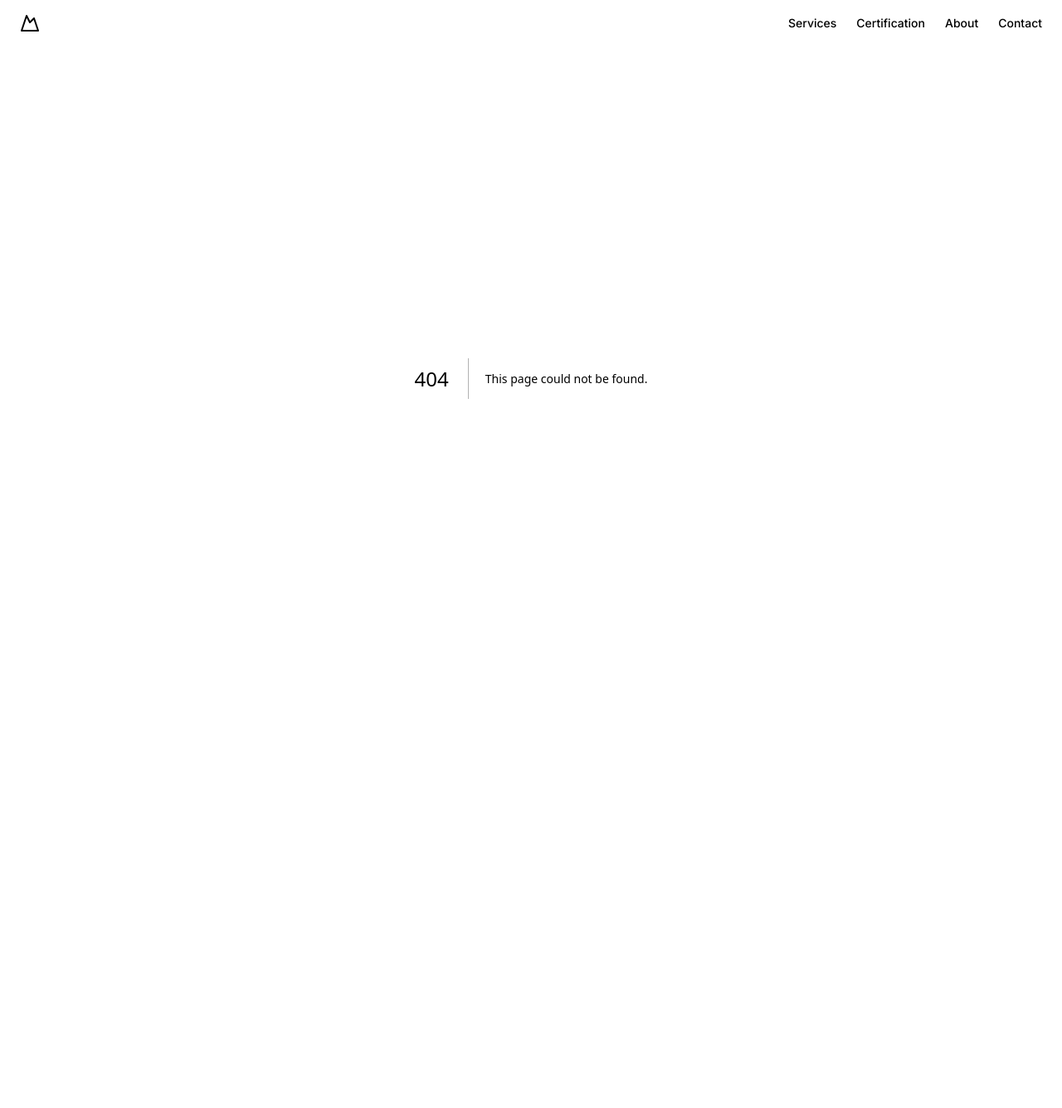
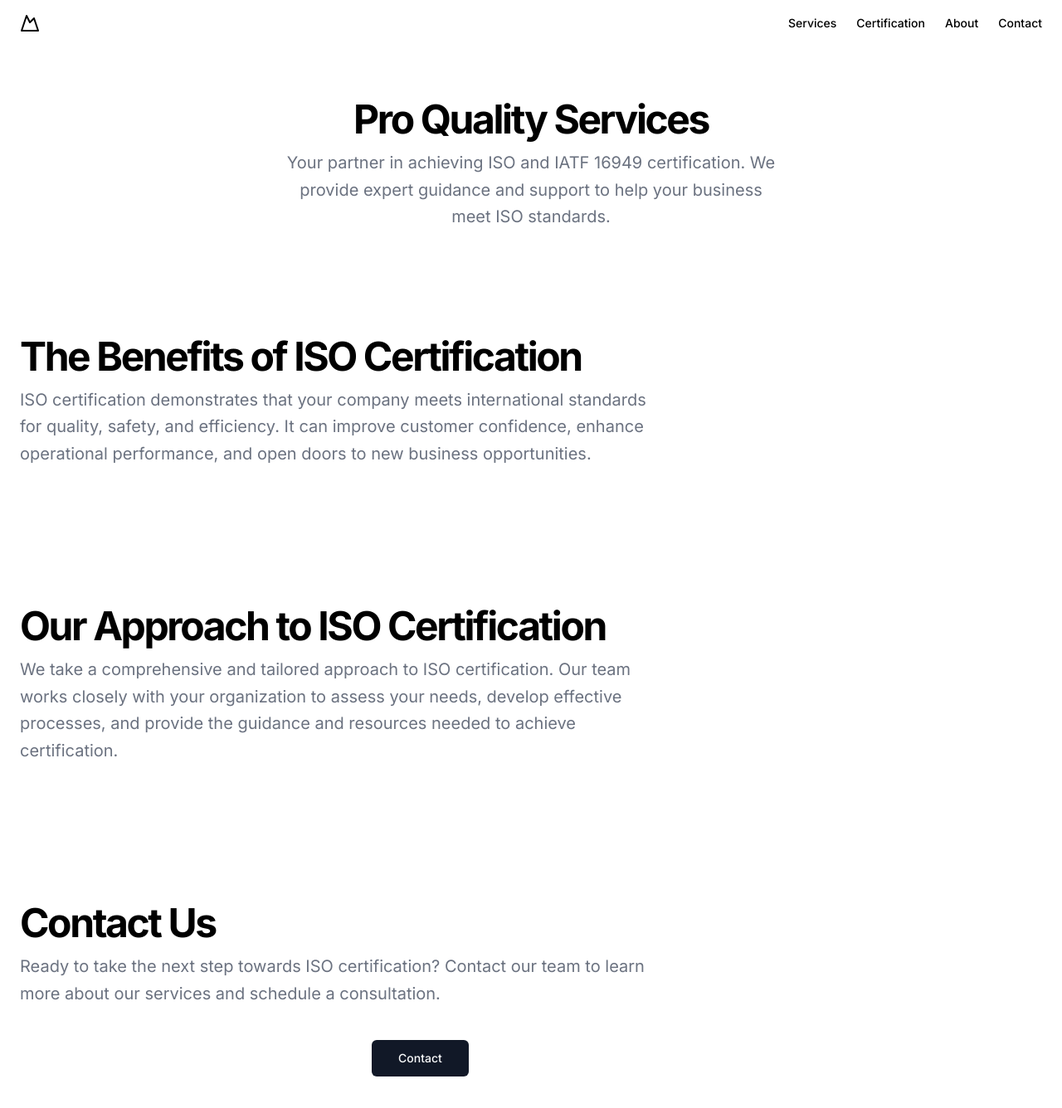
Before and after one commit to HarishVidya/ProQuality, a Next.js app: page /about in a window 1280 px wide. Before the commit this address had no page. Shown: the top 1336 px of the page at 83% size. Before the commit the page ends 856 px from the top, so only its background shows below. Built offline with nearby package versions, Linux system fonts and the light colour scheme.

Commit message:
fixed deploy issues

```diff
--- /dev/null
+++ b/src/app/about/page.js
@@ -0,0 +1,9 @@
+import { About } from "@/components/component/about";
+
+export default function About_page() {
+    return (
+      <div>
+        <About />
+      </div>
+    );
+}
--- /dev/null
+++ b/src/components/component/about.jsx
@@ -0,0 +1,101 @@
+/**
+ * v0 by Vercel.
+ * @see https://v0.dev/t/ROrNF5upZsi
+ * Documentation: https://v0.dev/docs#integrating-generated-code-into-your-nextjs-app
+ */
+import Link from "next/link"
+import { Label } from "@/components/ui/label"
+import { Input } from "@/components/ui/input"
+import { Textarea } from "@/components/ui/textarea"
+import { Button } from "@/components/ui/button"
+
+export function About() {
+  return (
+    <div className="w-full overflow-hidden">
+      <section className="w-full py-6 md:py-12 lg:py-16">
+        <div className="container flex flex-col gap-4 px-4 text-center md:px-6">
+          <div className="space-y-3">
+
+            <h1 className="text-3xl font-bold tracking-tighter sm:text-4xl md:text-5xl">
+              Pro Quality Services
+            </h1>
+            <p className="mx-auto max-w-[600px] text-gray-500 md:text-xl/relaxed lg:text-base/relaxed xl:text-xl/relaxed dark:text-gray-400">
+              Your partner in achieving ISO and IATF 16949 certification. We provide expert guidance and support to help your business
+              meet ISO standards.
+            </p>
+          </div>
+        </div>
+      </section>
+      <section className="w-full py-6 md:py-12 lg:py-16">
+        <div className="container grid items-start gap-4 px-4 md:px-6 lg:gap-10">
+          <div className="space-y-3">
+            <h2 className="text-3xl font-bold tracking-tighter sm:text-4xl md:text-5xl">
+              The Benefits of ISO Certification
+            </h2>
+            <p className="max-w-3xl text-gray-500 md:text-xl/relaxed xl:text-xl/relaxed dark:text-gray-400">
+              ISO certification demonstrates that your company meets international standards for quality, safety, and
+              efficiency. It can improve customer confidence, enhance operational performance, and open doors to new
+              business opportunities.
+            </p>
+          </div>
+          <div className="grid w-full max-w-sm gap-2 mx-auto">
+
+          </div>
+        </div>
+      </section>
+      <section className="w-full py-6 md:py-12 lg:py-16">
+        <div className="container grid items-start gap-4 px-4 md:px-6 lg:gap-10">
+          <div className="space-y-3">
+            <h2 className="text-3xl font-bold tracking-tighter sm:text-4xl md:text-5xl">
+              Our Approach to ISO Certification
+            </h2>
+            <p className="max-w-3xl text-gray-500 md:text-xl/relaxed xl:text-xl/relaxed dark:text-gray-400">
+              We take a comprehensive and tailored approach to ISO certification. Our team works closely with your
+              organization to assess your needs, develop effective processes, and provide the guidance and resources
+              needed to achieve certification.
+            </p>
+          </div>
+          <div className="grid w-full max-w-sm gap-2 mx-auto">
+
+          </div>
+        </div>
+      </section>
+      {/* <section className="w-full py-6 md:py-12 lg:py-16">
+        <div className="container grid items-start gap-4 px-4 md:px-6 lg:gap-10">
+          <div className="space-y-3">
+            <h2 className="text-3xl font-bold tracking-tighter sm:text-4xl md:text-5xl">Industries We Serve</h2>
+            <p className="max-w-3xl text-gray-500 md:text-xl/relaxed xl:text-xl/relaxed dark:text-gray-400">
+              Our experienced consultants have worked with a diverse range of industries, including manufacturing,
+              healthcare, information technology, and more. We understand the unique requirements of each sector and are
+              committed to helping businesses across industries achieve ISO certification.
+            </p>
+          </div>
+          <div className="grid w-full max-w-sm gap-2 mx-auto">
+            <img
+              alt="Image"
+              className="aspect-[2/1] rounded-lg overflow-hidden object-center object-cover"
+              height="200"
+              src="/placeholder.svg"
+              width="400"
+            />
+          </div>
+        </div>
+      </section> */}
+      <section className="w-full py-6 md:py-12 lg:py-16">
+        <div className="container grid items-start gap-4 px-4 md:px-6 lg:gap-10">
+          <div className="space-y-3">
+            <h2 className="text-3xl font-bold tracking-tighter sm:text-4xl md:text-5xl">Contact Us</h2>
+            <p className="max-w-3xl text-gray-500 md:text-xl/relaxed xl:text-xl/relaxed dark:text-gray-400">
+              Ready to take the next step towards ISO certification? Contact our team to learn more about our services
+              and schedule a consultation.
+            </p>
+          </div>
+          <div className="w-full max-w-sm mx-auto space-y-4">
+            <Link href="/contact"><Button size="lg">Contact</Button></Link>
+
+          </div>
+        </div>
+      </section>
+    </div>
+  )
+}
--- a/src/components/component/certifications.jsx
+++ b/src/components/component/certifications.jsx
@@ -9,20 +9,20 @@ export function Certifications() {
     <div className="py-12 sm:py-16 lg:py-24">
       <div className="container px-4">
         <div className="grid gap-6 lg:gap-8">
-          <div className="grid md:grid-cols-1 items-center px-10 gap-6 lg:gap-8">
+          <div className="grid items-center gap-6 px-10 md:grid-cols-1 lg:gap-8">
             <div className="flex flex-col justify-center space-y-3">
               <h1 className="text-3xl font-bold tracking-tight">Quality Certifications</h1>
               <p className="text-gray-600 dark:text-gray-400">
                 ISO 9001:2015, ISO 14001:2015, and IATF 16949:2016 are internationally recognized standards that provide requirements
                 for quality management systems, environmental management systems, and quality management systems for
-                the automotive industry, respectively. Achieving certification demonstrates an organization's
+                the automotive industry, respectively. Achieving certification demonstrates an organization&apos;s
                 commitment to meeting the highest standards of quality, environmental sustainability, and automotive
                 quality management.
               </p>
             </div>
 
           </div>
-          <div className="grid md:grid-cols-3 items-start pt-10 gap-6 lg:gap-8">
+          <div className="grid items-start gap-6 pt-10 md:grid-cols-3 lg:gap-8">
             <div className="flex flex-col items-center space-y-3">
               <CheckCircleIcon className="w-12 h-12 text-blue-500" />
               <h2 className="text-xl font-semibold tracking-tight">ISO 9001</h2>
@@ -56,7 +56,7 @@ export function Certifications() {
       </div>
     </div>
 
-    <div className="dark:bg-gray-800 py-12 lg:py-24 border-t">
+    <div className="py-12 border-t dark:bg-gray-800 lg:py-24">
       <div className="container px-4 md:px-6">
         <div className="grid items-center gap-6 lg:grid-cols-[1fr_600px] lg:gap-12">
           <div className="space-y-2">
@@ -68,7 +68,7 @@ export function Certifications() {
               certification, including gap analysis, documentation, training, and audits.
             </p>
           </div>
-          <ul className="grid gap-4 md:gap-6 list-disc py-4 md:py-6">
+          <ul className="grid gap-4 py-4 list-disc md:gap-6 md:py-6">
             <li>
               <h3 className="text-xl font-bold tracking-tight">Gap Analysis and Readiness Assessment</h3>
               <p
@@ -110,7 +110,7 @@ export function Certifications() {
       </div>
     </div>
 
-    <div className="py-12 lg:py-24 border-t">
+    <div className="py-12 border-t lg:py-24">
       <div className="container px-4 md:px-6">
         <div className="grid items-center gap-6 lg:grid-cols-[1fr_600px] lg:gap-12">
           <div className="space-y-2">
@@ -122,12 +122,12 @@ export function Certifications() {
               certification, including environmental review, documentation, training, and audits.
             </p>
           </div>
-          <ul className="grid gap-4 md:gap-6 list-disc py-4 md:py-6">
+          <ul className="grid gap-4 py-4 list-disc md:gap-6 md:py-6">
             <li>
               <h3 className="text-xl font-bold tracking-tight">Environment Review</h3>
               <p
                 className="text-gray-500 md:text-base/relaxed lg:text-base/relaxed xl:text-xl/relaxed dark:text-gray-400">
-                Conducting an initial environmental review to understand the organization's environmental aspects
+                Conducting an initial environmental review to understand the organization&apos;s environmental aspects
                 and impacts.
               </p>
             </li>
@@ -162,7 +162,7 @@ export function Certifications() {
       </div>
     </div>
 
-    <div className="dark:bg-gray-800 py-12 lg:py-24 border-t">
+    <div className="py-12 border-t dark:bg-gray-800 lg:py-24">
       <div className="container px-4 md:px-6">
         <div className="grid items-center gap-6 lg:grid-cols-[1fr_600px] lg:gap-12">
           <div className="space-y-2">
@@ -174,7 +174,7 @@ export function Certifications() {
               certification, including gap analysis, QMS documentation, training, and audits.
             </p>
           </div>
-          <ul className="grid gap-4 md:gap-6 list-disc py-4 md:py-6">
+          <ul className="grid gap-4 py-4 list-disc md:gap-6 md:py-6">
             <li>
               <h3 className="text-xl font-bold tracking-tight">Gap Analysis and QMS Assessment</h3>
               <p
@@ -217,11 +217,11 @@ export function Certifications() {
       </div>
     </div>
 
-    {/* <div className="dark:bg-gray-800 py-12 sm:py-16 lg:py-24 border-t">
+    {/* <div className="py-12 border-t dark:bg-gray-800 sm:py-16 lg:py-24">
       <div className="container px-4">
         <div className="grid gap-6 lg:gap-8">
         <h1 className="text-3xl font-bold tracking-tight">The Process</h1>
-          <div className="grid md:grid-cols-1 items-center pb-10 gap-6 lg:gap-8">
+          <div className="grid items-center gap-6 pb-10 md:grid-cols-1 lg:gap-8">
             <div className="flex flex-col justify-center space-y-3">
               <h1 className="text-3xl font-bold tracking-tight">ISO 9001:2015 Certification</h1>
               <p className="text-gray-600 dark:text-gray-400">
@@ -246,7 +246,7 @@ export function Certifications() {
             {/* <div className="flex justify-center">
               <img
                 alt="ISO 9001:2015 Certification Process"
-                className="rounded-xl object-cover"
+                className="object-cover rounded-xl"
                 height="266"
                 src="/placeholder.svg"
                 style={{
@@ -256,7 +256,7 @@ export function Certifications() {
                 width="400" />
             </div> */}
           {/* </div>
-          <div className="grid md:grid-cols-1 items-center pb-10 gap-6 lg:gap-8">
+          <div className="grid items-center gap-6 pb-10 md:grid-cols-1 lg:gap-8">
             <div className="flex flex-col justify-center space-y-3">
               <h1 className="text-3xl font-bold tracking-tight">ISO 14001:2015 Certification</h1>
               <p className="text-gray-600 dark:text-gray-400">
@@ -287,7 +287,7 @@ export function Certifications() {
             {/* <div className="flex justify-center">
               <img
                 alt="ISO 14001:2015 Certification Process"
-                className="rounded-xl object-cover"
+                className="object-cover rounded-xl"
                 height="266"
                 src="/placeholder.svg"
                 style={{
@@ -297,7 +297,7 @@ export function Certifications() {
                 width="400" />
             </div> */}
           {/* </div>
-          <div className="grid md:grid-cols-1 items-center gap-6 lg:gap-8">
+          <div className="grid items-center gap-6 md:grid-cols-1 lg:gap-8">
             <div className="flex flex-col justify-center space-y-3">
               <h1 className="text-3xl font-bold tracking-tight">IATF 16949:2016 Certification</h1>
               <p className="text-gray-600 dark:text-gray-400">
@@ -314,7 +314,7 @@ export function Certifications() {
             {/* <div className="flex justify-center">
               <img
                 alt="IATF 16949:2016 Certification Process"
-                className="rounded-xl object-cover"
+                className="object-cover rounded-xl"
                 height="266"
                 src="/placeholder.svg"
                 style={{
--- a/src/components/component/contact.jsx
+++ b/src/components/component/contact.jsx
@@ -24,7 +24,7 @@ const Contact = () => {
         <div className="space-y-2">
           <h1 className="text-4xl font-bold">Talk to our Quality Certification team</h1>
           <p className="text-gray-500 dark:text-gray-400">
-            Fill out the form below and we'll get back to you as soon as possible.
+            Fill out the form below and we&apos;ll get back to you as soon as possible.
           </p>
         </div>
       </div>
--- a/src/components/component/landing.jsx
+++ b/src/components/component/landing.jsx
@@ -75,12 +75,12 @@ export function Landing() {
                 Our certification services are recognized for their quality and reliability.
               </p>
             </div>
-            <div
+            {/* <div
               className="grid items-center justify-center max-w-5xl grid-cols-2 gap-8 mx-auto lg:gap-12">
               <div className="grid gap-1">
                 <h3 className="text-xl font-semibold">Compliance Manager</h3>
                 <p className="text-sm text-gray-500 dark:text-gray-400">
-                  "Our team was able to streamline our compliance processes with the help of Pro Quality Services Inc's certification
+                  "Our team was able to streamline our compliance processes with the help of Pro Quality Services Inc&apos;s certification
                   services. Highly recommended."
                 </p>
               </div>
@@ -91,7 +91,7 @@ export function Landing() {
                   guidance were invaluable."
                 </p>
               </div>
-            </div>
+            </div> */}
           </div>
         </section>
         <section className="flex flex-col items-center justify-center w-full py-12 border-t md:py-24 lg:py-32 dark:bg-gray-800">
@@ -100,7 +100,7 @@ export function Landing() {
               <h2 className="text-3xl font-bold tracking-tighter md:text-4xl/tight">Have Questions?</h2>
               <p
                 className="mx-auto max-w-[600px] text-gray-500 md:text-xl/relaxed lg:text-base/relaxed xl:text-xl/relaxed dark:text-gray-400">
-                We're here to help. Check out our FAQ or contact us directly.
+                We&apos;re here to help. Check out our FAQ or contact us directly.
               </p>
             </div>
             <div
--- a/src/components/navbar.jsx
+++ b/src/components/navbar.jsx
@@ -18,12 +18,12 @@ export default function Navbar() {
 
     return (
 
-        <header className="px-4 lg:px-6 h-14 flex items-center">
+        <header className="flex items-center px-4 lg:px-6 h-14">
         <Link className="flex items-center justify-center" href="/">
-          <MountainIcon className="h-6 w-6" />
+          <MountainIcon className="w-6 h-6" />
           <span className="sr-only">Pro Quality Services Inc</span>
         </Link>
-        <nav className="ml-auto flex gap-4 sm:gap-6">
+        <nav className="flex gap-4 ml-auto sm:gap-6">
           <Link
             className="text-sm font-medium hover:underline underline-offset-4"
             href="/services">
@@ -36,7 +36,7 @@ export default function Navbar() {
           </Link>
           <Link
             className="text-sm font-medium hover:underline underline-offset-4"
-            href="#">
+            href="/about">
             About
           </Link>
           <Link
```
